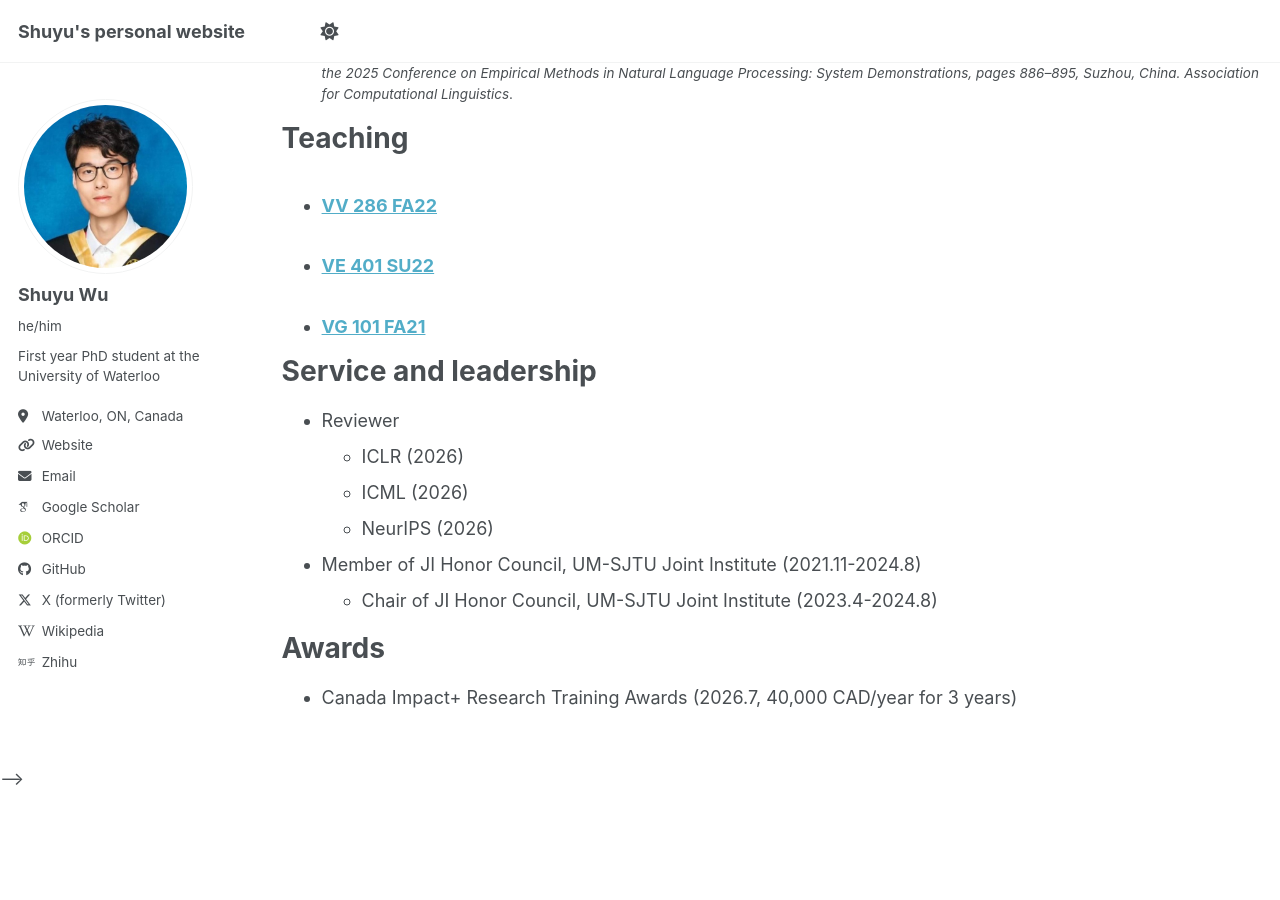
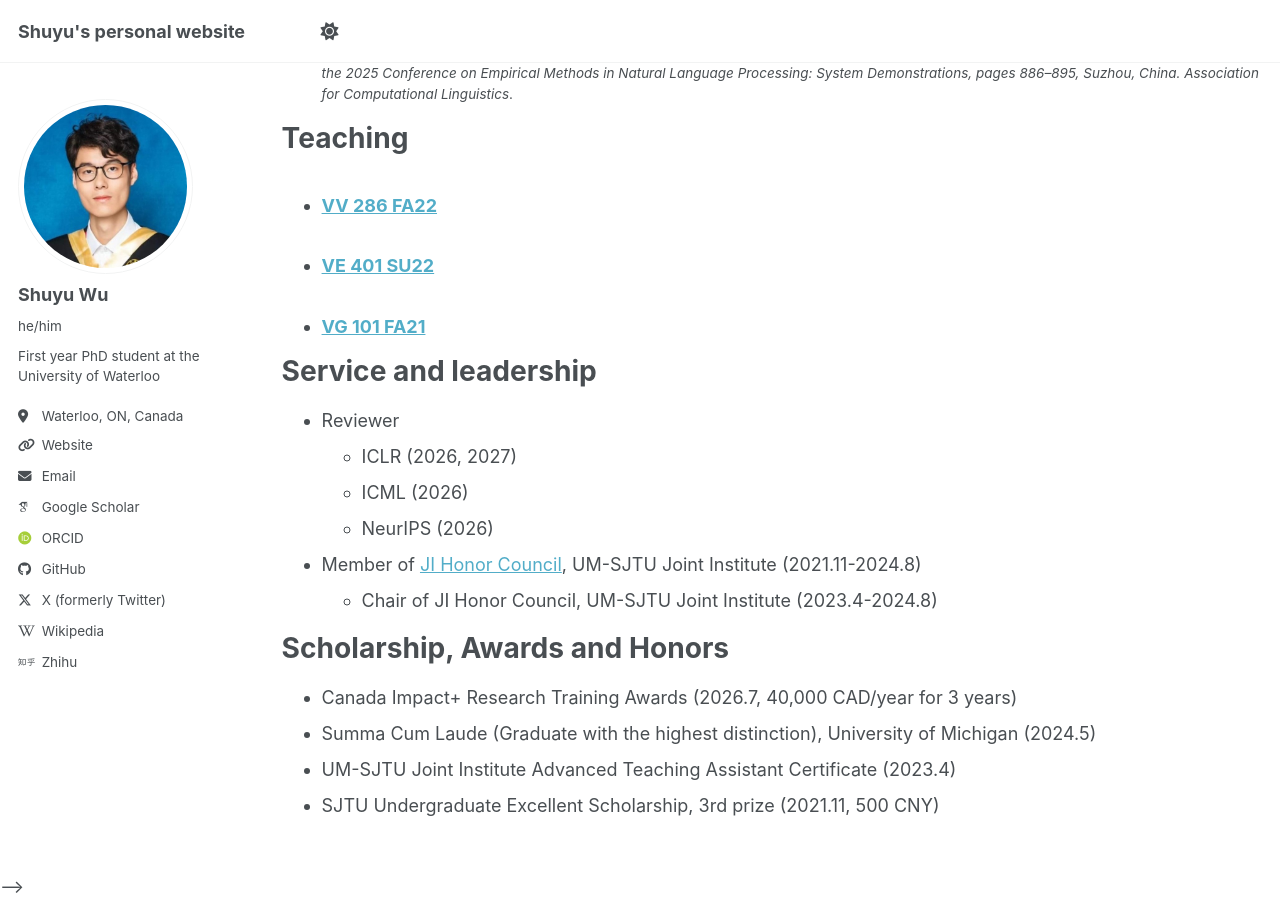
Before and after one commit to wonderwind271/wonderwind271.github.io, a Jekyll site: the page built from _pages/cv.md, in a window 1280 px wide and 900 px high, scrolled down 817 px. Built offline with Jekyll 4.4.1, drawn with Linux system fonts in a browser that asks for light colours; some web fonts are replaced; a script bundle is joined from its source files by our own code; library files that are not in the unit come from our copies; before the commit the page ends 1609 px from its top, so only the background shows below that.

Commit message:
update stuff

```diff
--- a/_pages/cv.md
+++ b/_pages/cv.md
@@ -59,13 +59,16 @@ Teaching
 Service and leadership
 ======
 * Reviewer
-  * ICLR (2026)
+  * ICLR (2026, 2027)
   * ICML (2026)
   * NeurIPS (2026)
 
-* Member of JI Honor Council, UM-SJTU Joint Institute (2021.11-2024.8)
+* Member of [JI Honor Council](https://gc.sjtu.edu.cn/academics/academic-integrity/honor-council/), UM-SJTU Joint Institute (2021.11-2024.8)
   * Chair of JI Honor Council, UM-SJTU Joint Institute (2023.4-2024.8)
 
-Awards
+Scholarship, Awards and Honors
 ======
 * Canada Impact+ Research Training Awards (2026.7, 40,000 CAD/year for 3 years)
+* Summa Cum Laude (Graduate with the highest distinction), University of Michigan (2024.5)
+* UM-SJTU Joint Institute Advanced Teaching Assistant Certificate (2023.4)
+* SJTU Undergraduate Excellent Scholarship, 3rd prize (2021.11, 500 CNY)
```
Also changed, not shown: _publications/2026-04-30-EMG.md (+1 -1 lines).
